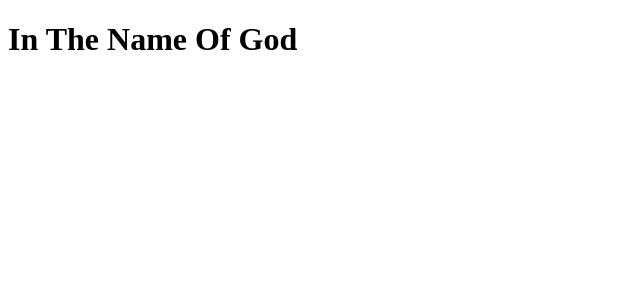
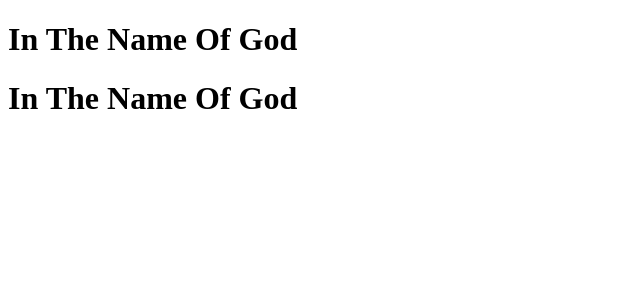
Before and after one commit to RandWeb/training-react, a React (Create React App) app: page / in a window 1280 px wide. Shown: the top 300 px of the page, without its empty margins (0-640 px from the left). Built offline with nearby package versions, Linux system fonts and the light colour scheme.

Commit message:
استفاده از ری اکت فرگمنت برای برگرداندن چند تگ بدون استفاده از تگ دیگری

```diff
--- a/src/App.js
+++ b/src/App.js
@@ -1,10 +1,15 @@
 import { Component } from "react";
 
 // نکته در مورد رندر: فقط یک تگ را برمیگرداند دوتا باشد خطا می دهد
-class App extends Component{
-    render(){
-        return <h1>In The Name Of God</h1>
-    };
+class App extends Component {
+  render() {
+    return (
+      <>
+        <h1>In The Name Of God</h1>
+        <h1>In The Name Of God</h1>
+      </>
+    );
+  }
 }
 
 export default App;
```
